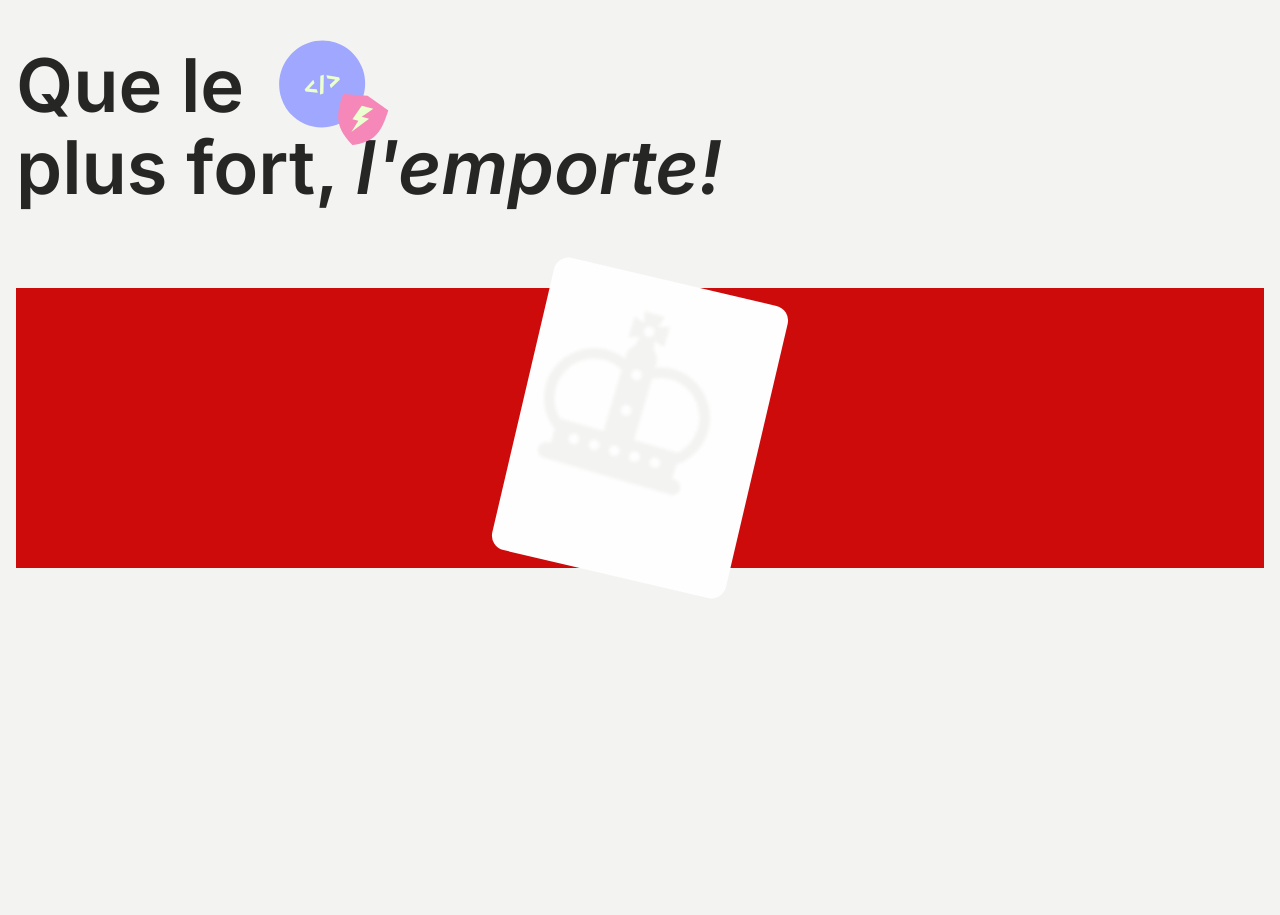
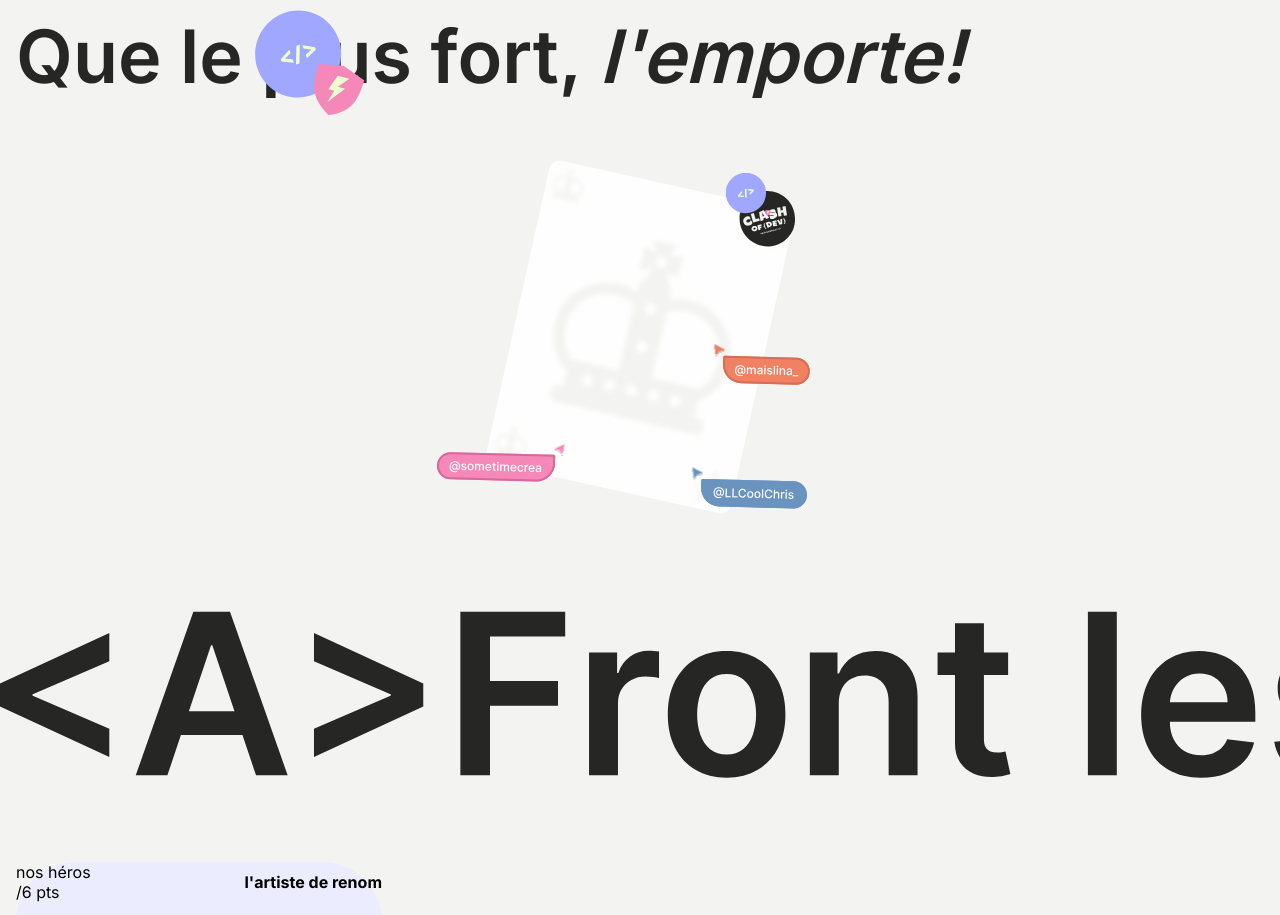
Before and after one commit to itachouille/clashofdev, a plain HTML site: page index.html in a window 1280 px wide. Shown: the part 140-1055 px from the top of the page. Before the commit the page ends 800 px from the top, so only its background shows below. Drawn offline with Linux system fonts and the light colour scheme.

Commit message:
skill card

```diff
--- a/index.html
+++ b/index.html
@@ -1,10 +1,10 @@
 <!DOCTYPE html>
-<html lang="en">
+<html lang="fr">
   <head>
     <meta charset="UTF-8" />
     <meta name="viewport" content="width=device-width, initial-scale=1.0" />
     <link
-      href="https://fonts.googleapis.com/css2?family=Inter:ital,opsz,wght@0,14..32,100..900;1,14..32,100..900&display=swap"
+      href="https://fonts.googleapis.com/css2?family=Inter:wght@400;600;700&display=swap"
       rel="stylesheet"
     />
     <link rel="stylesheet" href="style.css" />
@@ -15,32 +15,97 @@
       <div class="progressbar"></div>
     </div>
     <header class="header">
-      <div class="container">
+      <div class="container-header">
         <div>
           <span class="badge">LA PISCINE</span>
         </div>
         <div>
-          <label class="switch">
+          <label class="switch" aria-label="Toggle theme">
             <input type="checkbox" checked />
             <span class="slider"></span>
           </label>
         </div>
       </div>
     </header>
-    <section class="hero">
-      <div>
+    <section class="section">
+      <div class="title-container">
+        <h1>Que le plus fort, <span class="italic">l'emporte!</span></h1>
         <img class="title-badge" src="./assets/1.svg" alt="badge" />
-        <h1>
-          Que le
-          <br />
-          plus fort, <span class="italic">l'emporte!</span>
-        </h1>
       </div>
-      <div>
-        <div class="card-container">
-          <div class="card">
-            <img class="crown" src="./assets/crown.svg" alt="crown" />
+      <div class="playing-card-container">
+        <div class="playing-card">
+          <img src="./assets/Vector.svg" class="vector" />
+          <img class="crown" src="./assets/crown.svg" alt="crown" />
+          <img
+            class="crown-small top-left"
+            src="./assets/crown-small.svg"
+            alt="crown"
+          />
+          <img
+            class="crown-small top-right"
+            src="./assets/crown-small.svg"
+            alt="crown"
+          />
+          <img
+            class="crown-small bottom-left"
+            src="./assets/crown-small.svg"
+            alt="crown"
+          />
+          <img
+            class="crown-small bottom-right"
+            src="./assets/crown-small.svg"
+            alt="crown"
+          />
+          <img
+            src="./assets/comment-cursors/Comment cursor Some.svg"
+            class="comment-cursor some"
+          />
+          <img
+            src="./assets/comment-cursors/Comment cursor Lina.svg"
+            class="comment-cursor lina"
+          />
+          <img
+            src="./assets/comment-cursors/Comment cursor Chris.svg"
+            class="comment-cursor chris"
+          />
+        </div>
+      </div>
+    </section>
+    <section>
+      <div class="horizontal-text-container">
+        <img src="./assets/Horiz..svg" alt="horizontal text" />
+      </div>
+    </section>
+    <section class="skill-section">
+      <div class="skill-card-container">
+        <div class="skill-card-header">
+          <div>
+            <p>nos héros</p>
+            <p>/6 pts</p>
           </div>
+          <div>
+            <h4>l'artiste de renom</h4>
+          </div>
+        </div>
+        <div class="skill-card-body">
+          <img src="./assets/card-1/artiste.png" alt="l'artiste de renom" />
+          <p>
+            <span>Le design</span>, c’est son terrain de jeu. Il maîtrise et
+            retranscris correctement chaque pixel de la maquette.
+          </p>
+          <p>
+            Virtuose des couleurs il ne se trompe jamais de code HEX, de spacing
+            ou de border-radius ;<span
+              >Figma n’a aucun secret pour ce Dev de talent.</span
+            >
+          </p>
+        </div>
+        <div class="skill-card-footer">
+          <img
+            class="sticker-1"
+            src="./assets/card-1/sticker-1.svg"
+            alt="sticker"
+          />
         </div>
       </div>
     </section>
--- a/style.css
+++ b/style.css
@@ -31,12 +31,19 @@ body {
   height: 40px;
 }
 
+.container-header {
+  width: 100%;
+  display: flex;
+  align-items: center;
+  justify-content: space-between;
+  padding: 0 1rem;
+}
+
 .container {
   width: 100%;
   display: flex;
   align-items: center;
   justify-content: space-between;
-  padding: 0 1rem;
 }
 
 .badge {
@@ -99,19 +106,19 @@ input:checked + .slider:before {
   transform: translateX(26px);
 }
 
-.hero {
-  display: flex;
-  flex-direction: column;
-  margin-top: 7rem;
-  padding: 0 1rem;
+.section {
+  padding: 5rem 1rem;
+}
+
+.title-container {
+  padding-bottom: 5rem;
 }
 
 h1 {
-  font-size: 2.5rem;
   color: #262625;
   font-weight: 600;
-  font-size: 74px;
-  line-height: 82px;
+  font-size: 4.6rem;
+  line-height: 90px;
 }
 
 .italic {
@@ -120,39 +127,131 @@ h1 {
 
 .title-badge {
   position: absolute;
-  top: 180px;
-  left: 279px;
+  top: 150px;
+  left: 255px;
   width: 110px;
 }
 
-.card-container {
+.playing-card-container {
   position: relative;
   display: flex;
   justify-content: center;
   align-items: center;
-  margin-top: 5rem;
-  width: 100%;
-  height: 280px;
-  background-color: rgb(206, 11, 11);
 }
 
-.card {
-  position: absolute;
+.playing-card {
+  position: relative;
   display: flex;
-  width: 240px;
-  height: 300px;
-  border-radius: 15px;
+  justify-content: center;
+  align-items: center;
+  width: 250px;
+  height: 310px;
+  border-radius: 10px;
   background-color: #fefefe;
-  transform: rotate(13.19deg);
+  transform: rotate(12.48deg);
 }
 
 .crown {
+  display: flex;
+  width: 189px;
+  height: auto;
+  justify-content: center;
   position: absolute;
-  width: 190px;
-  height: 190px;
-  top: 2rem;
-  left: 0.3rem;
-  transform: rotate(-10deg);
+  transform: rotate(-12.48deg);
 }
 
-/* outline: 1px solid tomato; */
+.crown-small {
+  position: absolute;
+  width: 40px;
+  height: auto;
+  transform: rotate(-12.48deg);
+  margin: 2px;
+}
+
+.top-left {
+  top: 0;
+  left: 0;
+}
+
+.top-right {
+  top: 0;
+  right: 0;
+}
+
+.bottom-left {
+  bottom: 0;
+  left: 0;
+}
+
+.bottom-right {
+  bottom: 0;
+  right: 0;
+}
+
+.comment-cursor {
+  position: absolute;
+  z-index: 10;
+}
+
+.some {
+  bottom: -1rem;
+  left: -3rem;
+  transform: rotate(-11deg);
+}
+
+.chris {
+  bottom: 0.7rem;
+  right: -4.5rem;
+  transform: rotate(-11deg);
+}
+
+.lina {
+  right: -3rem;
+  transform: rotate(-11deg);
+}
+
+.vector {
+  position: absolute;
+  z-index: 10;
+  top: -2rem;
+  right: 0;
+  transform: rotate(-11deg);
+}
+
+.horizontal-text-container {
+  width: 100vw;
+  overflow: hidden;
+  padding-top: 2rem;
+}
+
+.skill-section {
+  padding: 5rem 1rem;
+}
+
+.skill-card-container {
+  width: 366px;
+  height: 600px;
+  background-color: #ebedff;
+  border-radius: 60px;
+}
+
+.skill-card-header {
+  display: flex;
+  align-items: center;
+  justify-content: space-between;
+  width: 100%;
+  margin-bottom: 1rem;
+}
+
+.skill-card-body {
+  display: flex;
+  flex-direction: column;
+  align-items: center;
+  justify-content: center;
+}
+
+.skill-card-footer {
+  width: 100%;
+}
+
+/*  outline: 1px solid tomato; */
```
Also changed, not shown: assets/Horiz..svg (added), assets/Vector.svg (added), assets/card-1/artiste.png (added), assets/card-1/sticker-1.svg (added), assets/comment-cursors/Comment cursor Chris.svg (added), assets/comment-cursors/Comment cursor Lina.svg (added), assets/comment-cursors/Comment cursor Some.svg (added), assets/crown-small.svg (added), assets/images/image (1).png (added), assets/images/image (2).png (added), assets/images/image (3).png (added), assets/images/image (4).png (added), assets/images/image (5).png (added).
